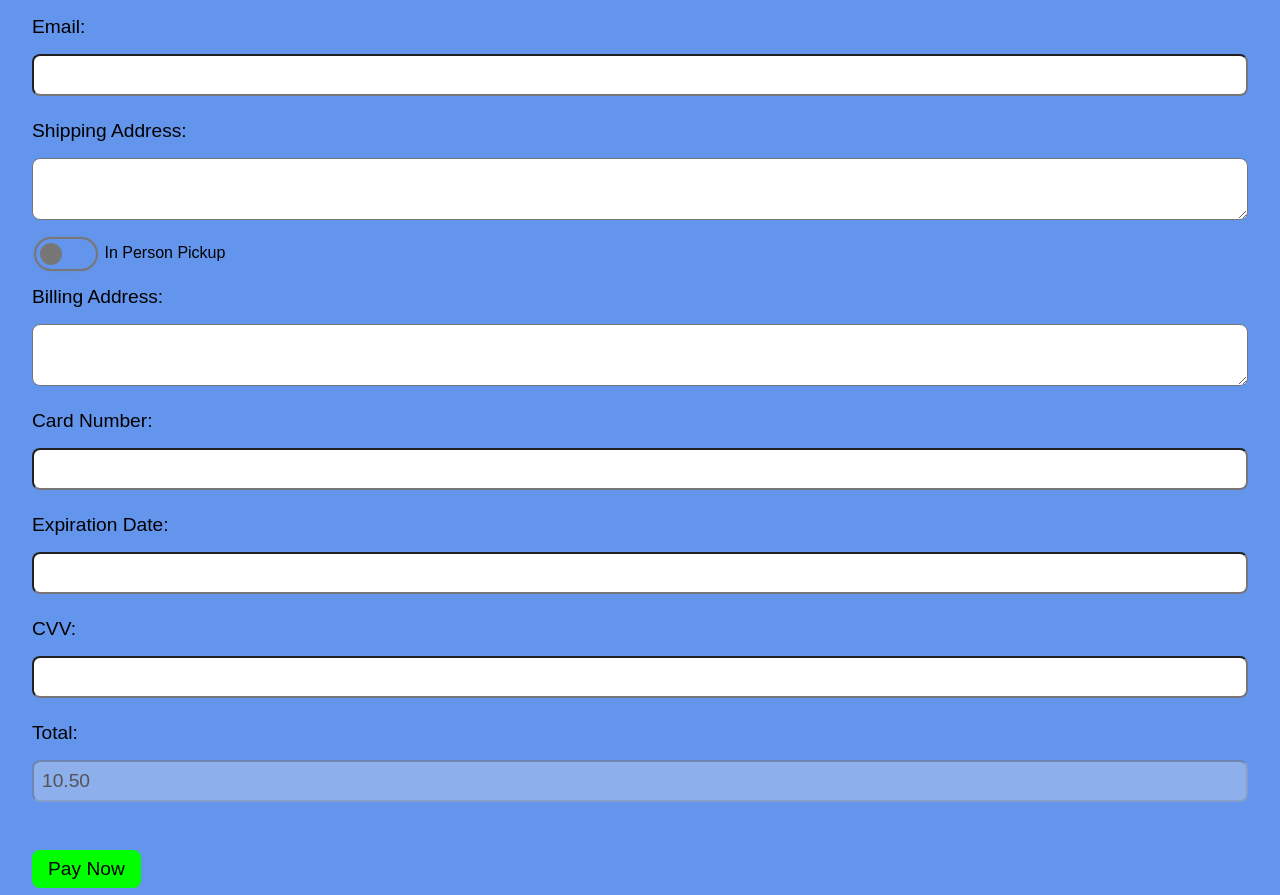
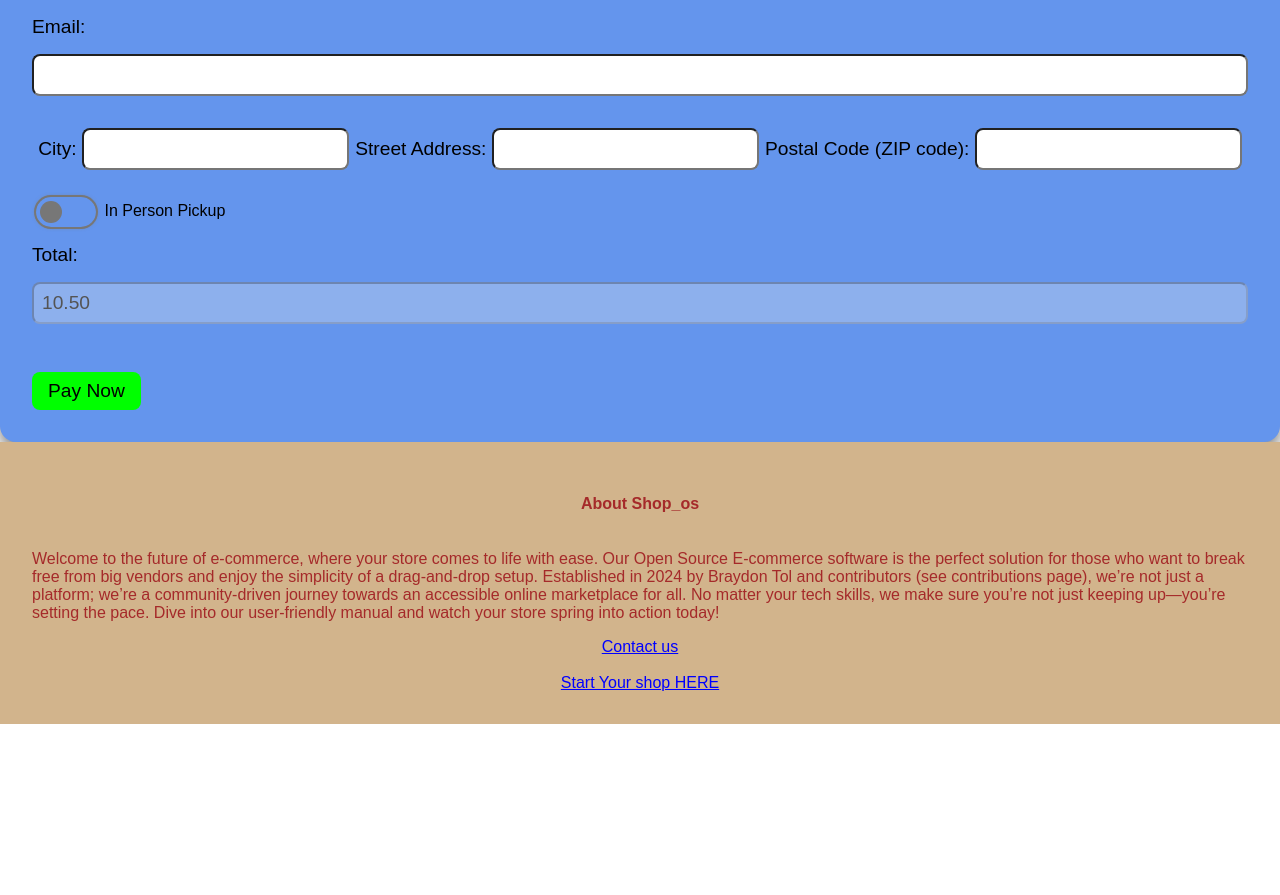
Before and after one commit to toltalchaos/shop-os, a SvelteKit app in the folder online-store/: page /checkout in a window 1280 px wide. Shown: the part 580-1475 px from the top of the page. After the commit the page ends 1304 px from the top, so only its background shows below. Built offline with nearby package versions, Linux system fonts and the light colour scheme.

Commit message:
starting to work on checkout flow/implement e-inspection

```diff
--- a/online-store/src/routes/checkout/+page.svelte
+++ b/online-store/src/routes/checkout/+page.svelte
@@ -15,10 +15,8 @@
 	let customerName = '';
 	let customerEmail = '';
 	let shippingAddress = '';
-	let billingAddress = '';
-	let cardNumber = '';
-	let expDate = '';
-	let cvv = '';
+	let postalCode = '';
+	let city = '';
 	let subtotal = items.reduce((acc, item) => acc + item.price * item.quantity, 0);
 	let taxRate = $siteData.taxRate;
 	let tax = subtotal * (taxRate + 1);
@@ -29,7 +27,9 @@
 	// Handle form submission
 	async function handleSubmit(event) {
 		event.preventDefault();
-		if (!validateForm()) return;
+		if (!validateForm()){
+			alert('Please fill out all required fields.');
+		}
 		console.log('Submitting order data...');
 		let orderData = {
 			//items includes the existing invintory at this time. this is not helpful for the order it should be a separate collection
@@ -37,14 +37,14 @@
 			customerName,
 			customerEmail,
 			shippingAddress,
-      billingAddress,
-      cardNumber,
-      expDate,
-      cvv,
-      totals,
+			postalCode,
+			city,
+			totals
 		};
-    await create_order(orderData);
-
+		let newOrder = await create_order(orderData);
+		console.log('Order submitted:', newOrder);
+		alert('Order submitted successfully!',
+		'Order ID: ' + newOrder.id);
 	}
 
 	function validateForm() {
@@ -75,31 +75,39 @@
 			<input type="email" id="customerEmail" bind:value={customerEmail} required />
 		</div>
 		<div class="form-row">
-			<label for="shippingAddress">Shipping Address:</label>
-			<textarea id="shippingAddress" bind:value={shippingAddress} required={shipping == 0 ? true : false} disabled={shipping == 0 ? true : false} />
+			<div class="shipping-info">
+				<label for="city">City:
+					<input
+						id="city"
+						type="city"
+						bind:value={city}
+						required={shipping == 0 ? true : false}
+						disabled={shipping == 0 ? true : false}
+					/></label>
+				<label for="shippingAddress">Street Address:
+				<input
+					id="shippingAddress"
+					type="address"
+					bind:value={shippingAddress}
+					required={shipping == 0 ? true : false}
+					disabled={shipping == 0 ? true : false}
+				/></label>
+				<label for="postalCode">Postal Code (ZIP code):
+				<input
+					id="postalCode"
+					type="zip"
+					bind:value={postalCode}
+					required={shipping == 0 ? true : false}
+					disabled={shipping == 0 ? true : false}
+				/></label>
+			</div>
 			<div>
 				<!-- toggle switch  -->
-        <label class="switch" >
-          <input type="checkbox" on:click={toggleInPersonPickup}>
-          <span class="slider"></span>
+				<label class="switch">
+					<input type="checkbox" on:click={toggleInPersonPickup} />
+					<span class="slider" />
 				</label> In Person Pickup
 			</div>
-		</div>
-		<div class="form-row">
-			<label for="billingAddress">Billing Address:</label>
-			<textarea id="billingAddress" bind:value={billingAddress} required />
-		</div>
-		<div class="form-row">
-			<label for="cardNumber">Card Number:</label>
-			<input type="text" id="cardNumber" bind:value={cardNumber} required />
-		</div>
-		<div class="form-row">
-			<label for="expDate">Expiration Date:</label>
-			<input type="text" id="expDate" bind:value={expDate} required />
-		</div>
-		<div class="form-row">
-			<label for="cvv">CVV:</label>
-			<input type="text" id="cvv" bind:value={cvv} required />
 		</div>
 		<div class="form-row">
 			<label for="total">Total:</label>
@@ -128,8 +136,8 @@
 	}
 
 	input[type='text'],
-	textarea,
-	input[type='email'] {
+
+	input {
 		border-radius: 0.5rem;
 		padding: 0.5rem;
 		font-size: 1.2rem;
@@ -137,7 +145,7 @@
 	}
 
 	input[type='text']:focus,
-	textarea:focus,
+
 	input[type='email']:focus {
 		outline: none;
 	}
@@ -156,15 +164,20 @@
 	button[type='submit']:hover {
 		background-color: #0c0;
 	}
+	.shipping-info{
+
+		display: flex;
+		flex-wrap: wrap;
+		justify-content: space-evenly;
+
+	}
 
 	/* toggle switch styles */
-  .switch input
-{
+	.switch input {
 		display: none;
 	}
 
-.switch
-{
+	.switch {
 		display: inline-block;
 		width: 60px; /*=w*/
 		height: 30px; /*=h*/
@@ -173,8 +186,7 @@
 		position: relative;
 	}
 
-.slider
-{
+	.slider {
 		position: absolute;
 		top: 0;
 		bottom: 0;
@@ -188,10 +200,9 @@
 		transition: 0.2s;
 	}
 
-.slider:before
-{
+	.slider:before {
 		position: absolute;
-  content: "";
+		content: '';
 		width: 100%;
 		height: 100%;
 		background-color: #777;
@@ -200,15 +211,12 @@
 		transition: 0.2s;
 	}
 
-input:checked + .slider:before
-{
+	input:checked + .slider:before {
 		transform: translateX(30px); /*translateX(w-h)*/
 		background-color: limeGreen;
 	}
 
-input:checked + .slider
-{
+	input:checked + .slider {
 		box-shadow: 0 0 0 2px limeGreen, 0 0 8px limeGreen;
 	}
-
 </style>
```
Also changed, not shown: 1 other file (tests, documents, lock files or other folders). Lines whose indentation alone changed are shown as unchanged.
